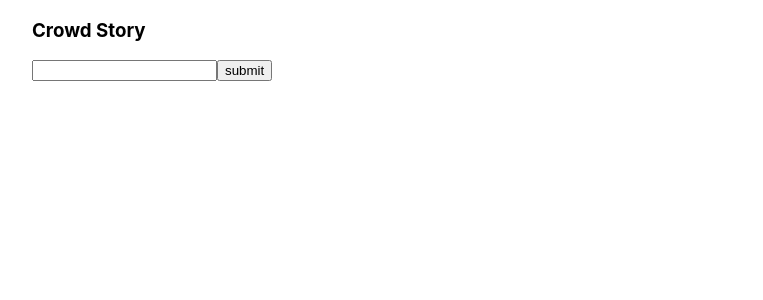
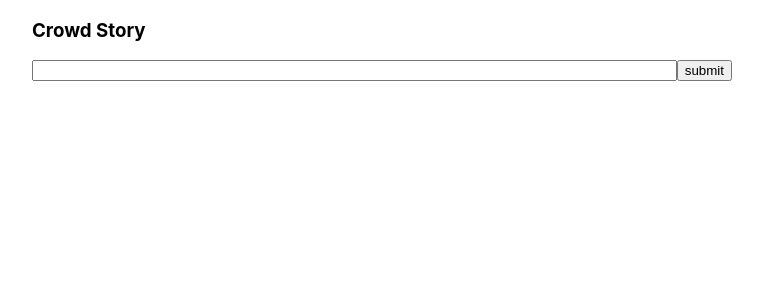
Before and after one commit to john1625b/crowd-story-UI, a React (Create React App) app: page / in a window 1280 px wide. Shown: the top 300 px of the page, without its empty margins (258-1021 px from the left). Built offline with nearby package versions, Linux system fonts and the light colour scheme.

Commit message:
makes width 100%

```diff
--- a/src/components/StoryBuilder/StoryBuilder.styles.ts
+++ b/src/components/StoryBuilder/StoryBuilder.styles.ts
@@ -18,3 +18,7 @@ export const LineItem = styled.div`
 export const InputContainer = styled.div`
     display: flex;
 `
+
+export const Input = styled.input`
+    width: 100%;
+`;
--- a/src/components/StoryBuilder/StoryBuilder.tsx
+++ b/src/components/StoryBuilder/StoryBuilder.tsx
@@ -1,4 +1,4 @@
-import { Container, InputContainer, LineItem, LineList } from "./StoryBuilder.styles";
+import { Container, InputContainer, LineItem, LineList, Input } from "./StoryBuilder.styles";
 import React, { useState } from "react";
 
 const userNameMock : string = 'John';
@@ -9,7 +9,6 @@ interface Line{
 }
 
 const StoryBuilder = () => {
-
     const [lineList, setLineList] = useState<Line[]>([]);
     const [inputText, setInputText] = useState<string>('');
 
@@ -42,7 +41,7 @@ const StoryBuilder = () => {
                 }
             </LineList>
             <InputContainer>
-                <input value={inputText} onChange={e => setInputText(e.target.value)}  onKeyDown={e => onEnter(e)}/>
+                <Input value={inputText} onChange={e => setInputText(e.target.value)}  onKeyDown={e => onEnter(e)}/>
                 <button onClick={onSubmitClick}>submit</button>
             </InputContainer>
         </Container>
```
